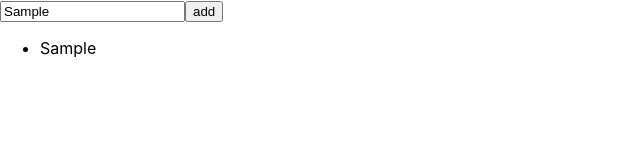
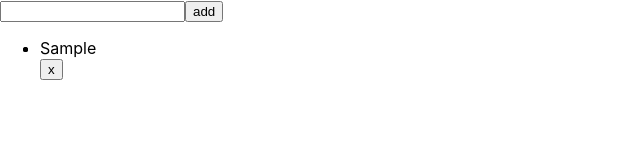
Before and after one commit to AlanKrajina/movies_react_app, a React (Create React App) app: page / in a window 1280 px wide. Both pictures are taken after typing "Sample" into the empty fields and a click on the button "add". Shown: the top 160 px of the page, without its empty margins (0-640 px from the left). Built offline with nearby package versions, Linux system fonts and the light colour scheme.

Commit message:
added delete todo

```diff
--- a/src/components/Todo.js
+++ b/src/components/Todo.js
@@ -7,7 +7,7 @@ class Todo extends Component {
         items: [],
       }
 
-
+// add
     addItem = e => {
         e.preventDefault()
 
@@ -20,7 +20,21 @@ class Todo extends Component {
               items: prevState.items.concat(newItem)
             };
           });
+          this.setState({text:''})
         }
+
+
+
+// delete
+/*     deleteItem = (index) => {
+      return this.setState({items: [...this.state.items].splice(index, 1)})
+    } */
+
+    deleteItem = (index) => {
+      this.setState(prevState => ({
+        items: prevState.items.filter((_, i) => i !== index) //Filter the items and sets new items without the one selected to delete === index
+      }));
+    };
 
 
 
@@ -39,7 +53,7 @@ class Todo extends Component {
               </form>
 
             </div>
-              <TodoComp entries={this.state.items}/>
+              <TodoComp entries={this.state.items} deleteItem={this.deleteItem}/>
           </div>
         );
       }
--- a/src/components/TodoComp.js
+++ b/src/components/TodoComp.js
@@ -1,7 +1,13 @@
 import React from 'react';
 
 const TodoComp = (props) => {
-    let listItems = props.entries.map((entry,index) => <li key={index}>{entry.text}</li>)
+    let listItems = props.entries.map((entry,index) =>
+        (
+        <li key={index}>
+            <li>{entry.text}</li>
+            <button onClick={()=>props.deleteItem(index)}>x</button>
+        </li>
+        ))
 
     return (
         <ul>
```
Also changed, not shown: src/components/MovieCard.js (+5 -28 lines).
